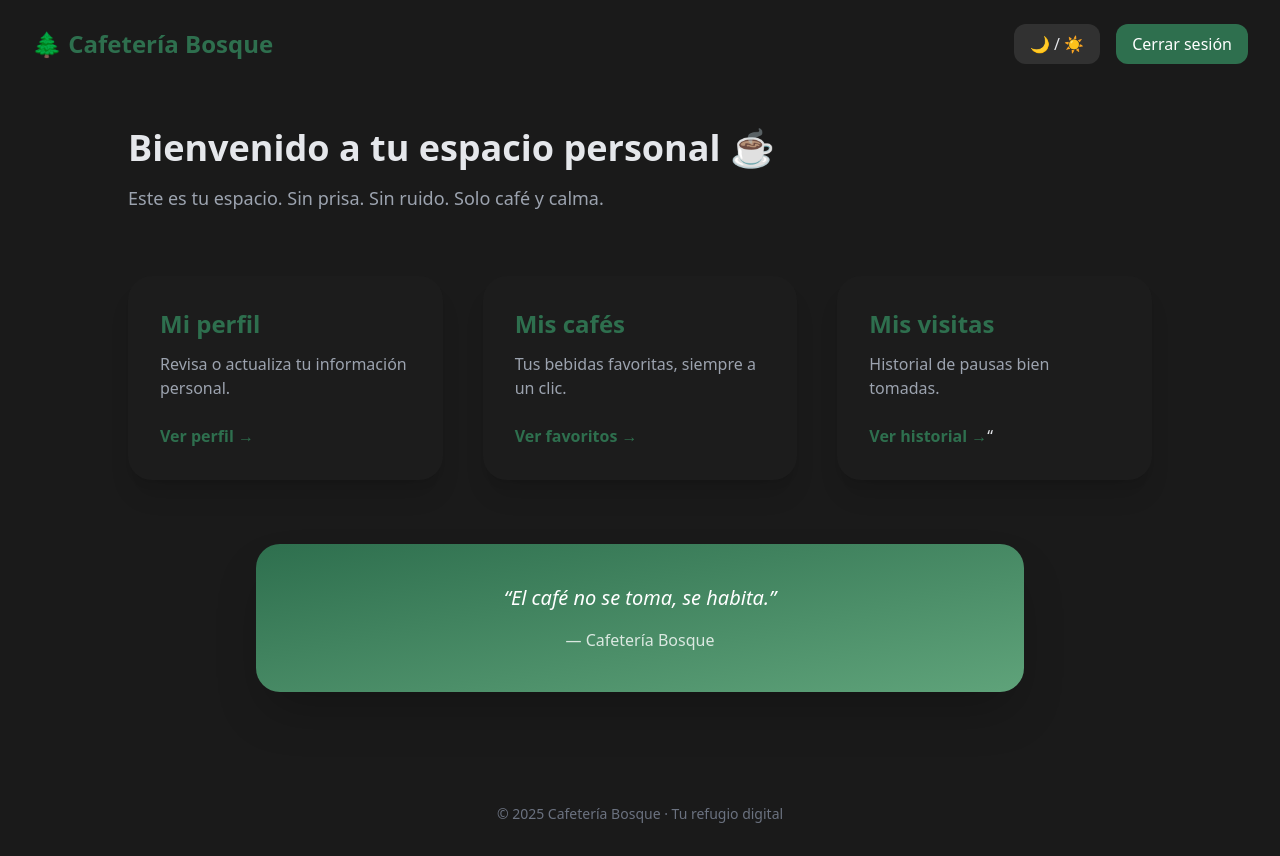
After one commit to AlbertoHiru/Servicios_WEB, a Flask app: template templates/hub.html in a window 1280 px wide. The commit adds this page. Run offline with Flask 3, Linux system fonts and the light colour scheme; the template is opened without the code that fills it, so the values that code supplies are empty; some libraries are stand-ins or nearby versions.

Commit message:
agregue el hub

```diff
--- /dev/null
+++ b/templates/hub.html
@@ -0,0 +1,125 @@
+<!DOCTYPE html>
+<html lang="es" class="dark">
+<head>
+  <meta charset="UTF-8" />
+  <meta name="viewport" content="width=device-width, initial-scale=1.0" />
+  <title>Mi espacio · Cafetería Bosque</title>
+
+  <script src="https://cdn.tailwindcss.com"></script>
+  <script>
+    tailwind.config = {
+      darkMode: 'class',
+      theme: {
+        extend: {
+          colors: {
+            bosque: '#2e6f4e',
+            bosqueSuave: '#5fa37a',
+            fondoOscuro: '#1a1a1a',
+            fondoSuave: '#f5f5f5'
+          }
+        }
+      }
+    }
+  </script>
+</head>
+
+<body class="bg-fondoSuave dark:bg-fondoOscuro text-gray-800 dark:text-gray-200 transition-colors duration-500 min-h-screen">
+
+  <!-- Top bar -->
+  <header class="flex items-center justify-between px-8 py-6">
+    <h1 class="text-2xl font-bold text-bosque">
+      🌲 Cafetería Bosque
+    </h1>
+
+    <div class="flex items-center gap-4">
+      <button onclick="document.documentElement.classList.toggle('dark')"
+        class="px-4 py-2 rounded-xl bg-gray-200 dark:bg-white/10 hover:scale-105 transition">
+        🌙 / ☀️
+      </button>
+      <a href="/"
+        class="px-4 py-2 rounded-xl bg-bosque text-white hover:bg-bosqueSuave transition">
+        Cerrar sesión
+      </a>
+    </div>
+  </header>
+
+  <!-- Welcome -->
+  <section class="px-8 mt-10">
+    <div class="max-w-5xl mx-auto">
+      <h2 class="text-4xl font-bold mb-4">
+        Bienvenido a tu espacio personal ☕
+      </h2>
+      <p class="text-gray-600 dark:text-gray-400 text-lg">
+        Este es tu espacio. Sin prisa. Sin ruido. Solo café y calma.
+      </p>
+    </div>
+  </section>
+
+  <!-- Cards -->
+  <section class="px-8 py-16">
+    <div class="max-w-5xl mx-auto grid md:grid-cols-3 gap-10">
+
+      <!-- Perfil -->
+      <div class="rounded-3xl p-8 bg-white dark:bg-[#1c1c1c] shadow-xl hover:-translate-y-1 transition">
+        <h3 class="text-2xl font-semibold text-bosque mb-3">
+          Mi perfil
+        </h3>
+        <p class="text-gray-600 dark:text-gray-400 mb-6">
+          Revisa o actualiza tu información personal.
+        </p>
+        <a href="#"
+          class="inline-block text-bosque hover:underline font-semibold">
+          Ver perfil →
+        </a>
+      </div>
+
+      <!-- Favoritos -->
+      <div class="rounded-3xl p-8 bg-white dark:bg-[#1c1c1c] shadow-xl hover:-translate-y-1 transition">
+        <h3 class="text-2xl font-semibold text-bosque mb-3">
+          Mis cafés
+        </h3>
+        <p class="text-gray-600 dark:text-gray-400 mb-6">
+          Tus bebidas favoritas, siempre a un clic.
+        </p>
+        <a href="#"
+          class="inline-block text-bosque hover:underline font-semibold">
+          Ver favoritos →
+        </a>
+      </div>
+
+      <!-- Visitas -->
+      <div class="rounded-3xl p-8 bg-white dark:bg-[#1c1c1c] shadow-xl hover:-translate-y-1 transition">
+        <h3 class="text-2xl font-semibold text-bosque mb-3">
+          Mis visitas
+        </h3>
+        <p class="text-gray-600 dark:text-gray-400 mb-6">
+          Historial de pausas bien tomadas.
+        </p>
+        <a href="#"
+          class="inline-block text-bosque hover:underline font-semibold">
+          Ver historial →
+        </a>“
+      </div>
+
+    </div>
+  </section>
+
+  <!-- Quote -->
+  <section class="px-8 pb-20">
+    <div class="max-w-3xl mx-auto text-center bg-gradient-to-br from-bosque to-bosqueSuave text-white p-10 rounded-3xl shadow-2xl">
+      <p class="text-xl italic">
+        “El café no se toma, se habita.”
+      </p>
+      <span class="block mt-4 opacity-80">
+        — Cafetería Bosque
+      </span>
+    </div>
+  </section>
+
+  <!-- Footer -->
+  <footer class="text-center text-sm text-gray-500 py-8">
+    © 2025 Cafetería Bosque · Tu refugio digital
+  </footer>
+
+</body>
+</html>
--- a/templates/index.html
+++ b/templates/index.html
@@ -125,6 +125,5 @@
   <footer class="py-10 text-center text-gray-500 text-sm">
     © 2025 Cafetería Bosque · Donde el café y la calma se encuentran
   </footer>
-
 </body>
 </html>
```
Also changed, not shown: templates/crear.html (+13 -5 lines), templates/login.html (+8 -3 lines), 1 other file.
